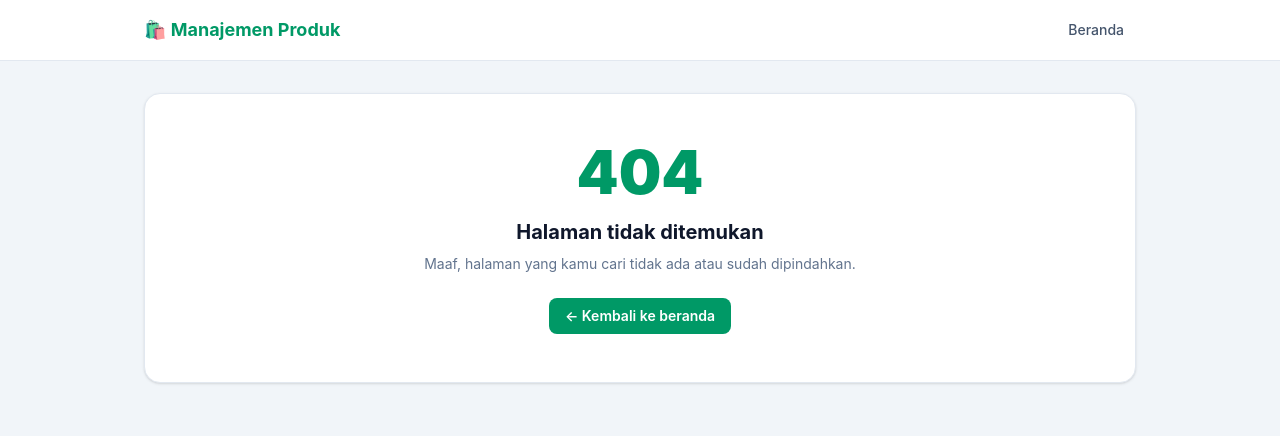
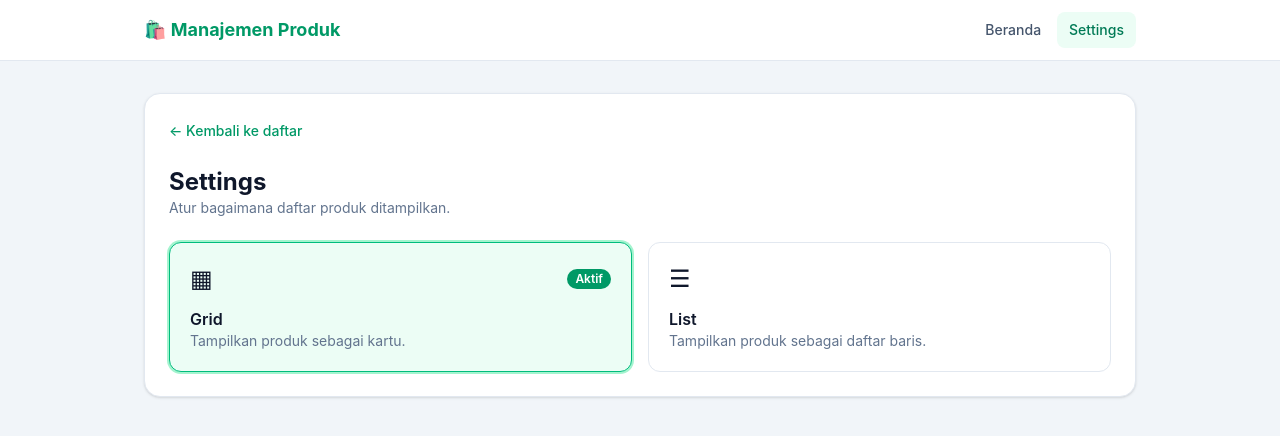
Before and after one commit to donnavieaulia/tugas-3-react, a React (Vite) app in the folder frontend/: page /settings in a window 1280 px wide. Before the commit this address had no page. Shown: the top 436 px of the page. Built offline with nearby package versions, Linux system fonts and the light colour scheme.

Commit message:
Tambah halaman Settings toggle tampilan grid dan list

```diff
--- a/frontend/src/App.jsx
+++ b/frontend/src/App.jsx
@@ -3,12 +3,13 @@ import { Routes, Route } from "react-router-dom";
 import Navbar from "./components/Navbar";
 import ProductListPage from "./pages/ProductListPage";
 import ProductDetailPage from "./pages/ProductDetailPage";
+import SettingsPage from "./pages/SettingsPage";
 import NotFoundPage from "./pages/NotFoundPage";
 import initialProducts from "./data/initialProducts";
 
 function App() {
   const [products, setProducts] = useState(initialProducts);
-  const [viewMode] = useState("grid");
+  const [viewMode, setViewMode] = useState("grid"); // 'grid' | 'list'
 
   const handleAdd = (data) => {
     const nextId =
@@ -45,6 +46,15 @@ function App() {
             path="/products/:id"
             element={<ProductDetailPage products={products} />}
           />
+          <Route
+            path="/settings"
+            element={
+              <SettingsPage
+                viewMode={viewMode}
+                onChangeViewMode={setViewMode}
+              />
+            }
+          />
           <Route path="*" element={<NotFoundPage />} />
         </Routes>
       </main>
--- a/frontend/src/components/Navbar.jsx
+++ b/frontend/src/components/Navbar.jsx
@@ -2,6 +2,13 @@ import { Link, NavLink } from "react-router-dom";
 
 function Navbar() {
   const linkBase = "px-3 py-2 rounded-lg text-sm font-medium transition";
+
+  const linkClass = ({ isActive }) =>
+    `${linkBase} ${
+      isActive
+        ? "bg-emerald-50 text-emerald-700"
+        : "text-slate-600 hover:bg-slate-100"
+    }`;
 
   return (
     <header className="border-b border-slate-200 bg-white">
@@ -10,18 +17,11 @@ function Navbar() {
           🛍️ Manajemen Produk
         </Link>
         <div className="flex items-center gap-1">
-          <NavLink
-            to="/"
-            end
-            className={({ isActive }) =>
-              `${linkBase} ${
-                isActive
-                  ? "bg-emerald-50 text-emerald-700"
-                  : "text-slate-600 hover:bg-slate-100"
-              }`
-            }
-          >
+          <NavLink to="/" end className={linkClass}>
             Beranda
+          </NavLink>
+          <NavLink to="/settings" className={linkClass}>
+            Settings
           </NavLink>
         </div>
       </nav>
--- /dev/null
+++ b/frontend/src/pages/SettingsPage.jsx
@@ -0,0 +1,64 @@
+import { Link } from "react-router-dom";
+
+function SettingsPage({ viewMode, onChangeViewMode }) {
+  const options = [
+    {
+      value: "grid",
+      label: "Grid",
+      icon: "▦",
+      desc: "Tampilkan produk sebagai kartu.",
+    },
+    {
+      value: "list",
+      label: "List",
+      icon: "☰",
+      desc: "Tampilkan produk sebagai daftar baris.",
+    },
+  ];
+
+  return (
+    <section className="rounded-2xl border border-slate-200 bg-white p-6 shadow-sm">
+      <Link
+        to="/"
+        className="text-sm font-medium text-emerald-600 hover:underline"
+      >
+        ← Kembali ke daftar
+      </Link>
+
+      <h1 className="mt-6 text-2xl font-bold text-slate-900">Settings</h1>
+      <p className="text-sm text-slate-500">
+        Atur bagaimana daftar produk ditampilkan.
+      </p>
+
+      <div className="mt-6 grid gap-4 sm:grid-cols-2">
+        {options.map((opt) => {
+          const active = viewMode === opt.value;
+          return (
+            <button
+              key={opt.value}
+              onClick={() => onChangeViewMode(opt.value)}
+              className={`rounded-xl border p-5 text-left transition ${
+                active
+                  ? "border-emerald-500 bg-emerald-50 ring-2 ring-emerald-200"
+                  : "border-slate-200 hover:border-slate-300"
+              }`}
+            >
+              <div className="flex items-center justify-between">
+                <span className="text-2xl">{opt.icon}</span>
+                {active && (
+                  <span className="rounded-full bg-emerald-600 px-2 py-0.5 text-xs font-semibold text-white">
+                    Aktif
+                  </span>
+                )}
+              </div>
+              <h3 className="mt-3 font-semibold text-slate-900">{opt.label}</h3>
+              <p className="text-sm text-slate-500">{opt.desc}</p>
+            </button>
+          );
+        })}
+      </div>
+    </section>
+  );
+}
+
+export default SettingsPage;
```
